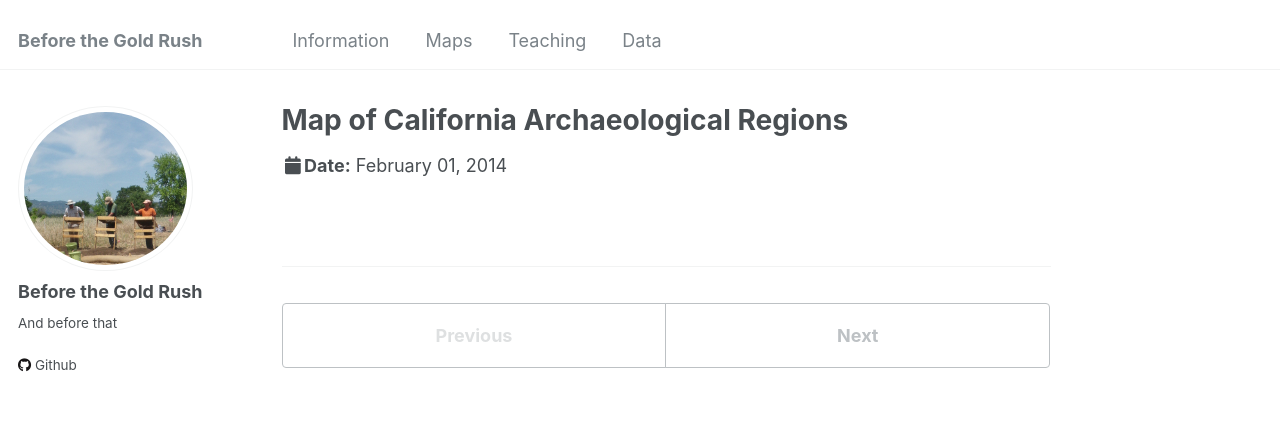
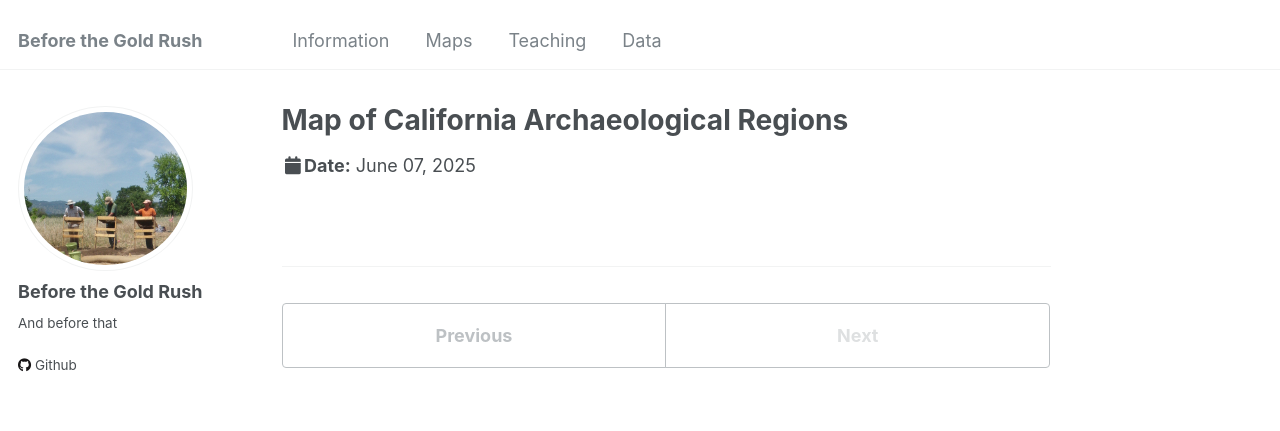
Before and after one commit to csus-arc/csus-arc.github.io, a Jekyll site: the page built from _talks/2014-02-01-talk-2.md, in a window 1280 px wide. Shown: the top 431 px of the page. Built offline with Jekyll 4.4.1, drawn with Linux system fonts in a browser that asks for light colours; a script that is not in the unit is left out.

Commit message:
Update 2014-02-01-talk-2.md

```diff
--- a/_talks/2014-02-01-talk-2.md
+++ b/_talks/2014-02-01-talk-2.md
@@ -4,7 +4,7 @@ collection: talks
 type: "Talk"
 permalink: /talks/2014-02-01-talk-2
 
-date: 2014-02-01
+date: 2025-06-07
 location: "London, UK"
 ---
 
```
